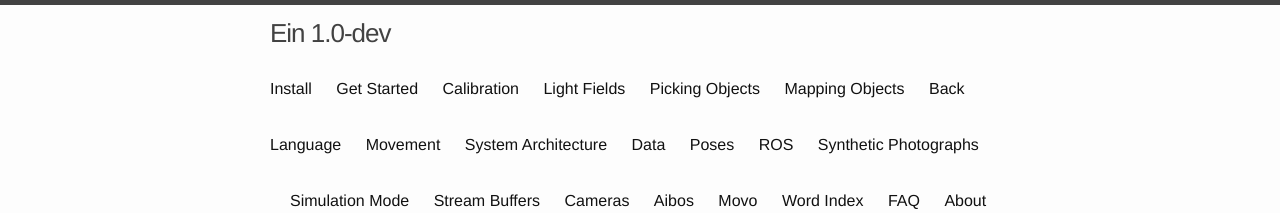
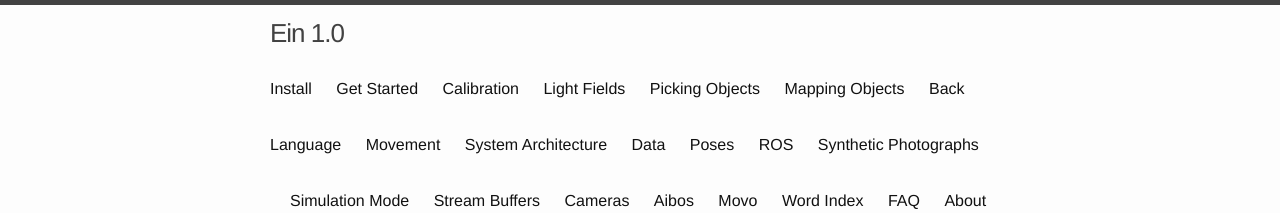
Before and after one commit to h2r/ein, a Jekyll site: the page built from index.html, in a window 1280 px wide. Shown: the top 213 px of the page. Built offline with Jekyll 4.4.1, drawn with Linux system fonts in a browser that asks for light colours.

Commit message:
version correction

```diff
--- a/_data/ein_version.yml
+++ b/_data/ein_version.yml
@@ -1 +1 @@
-1.0-dev
+1.0
```
